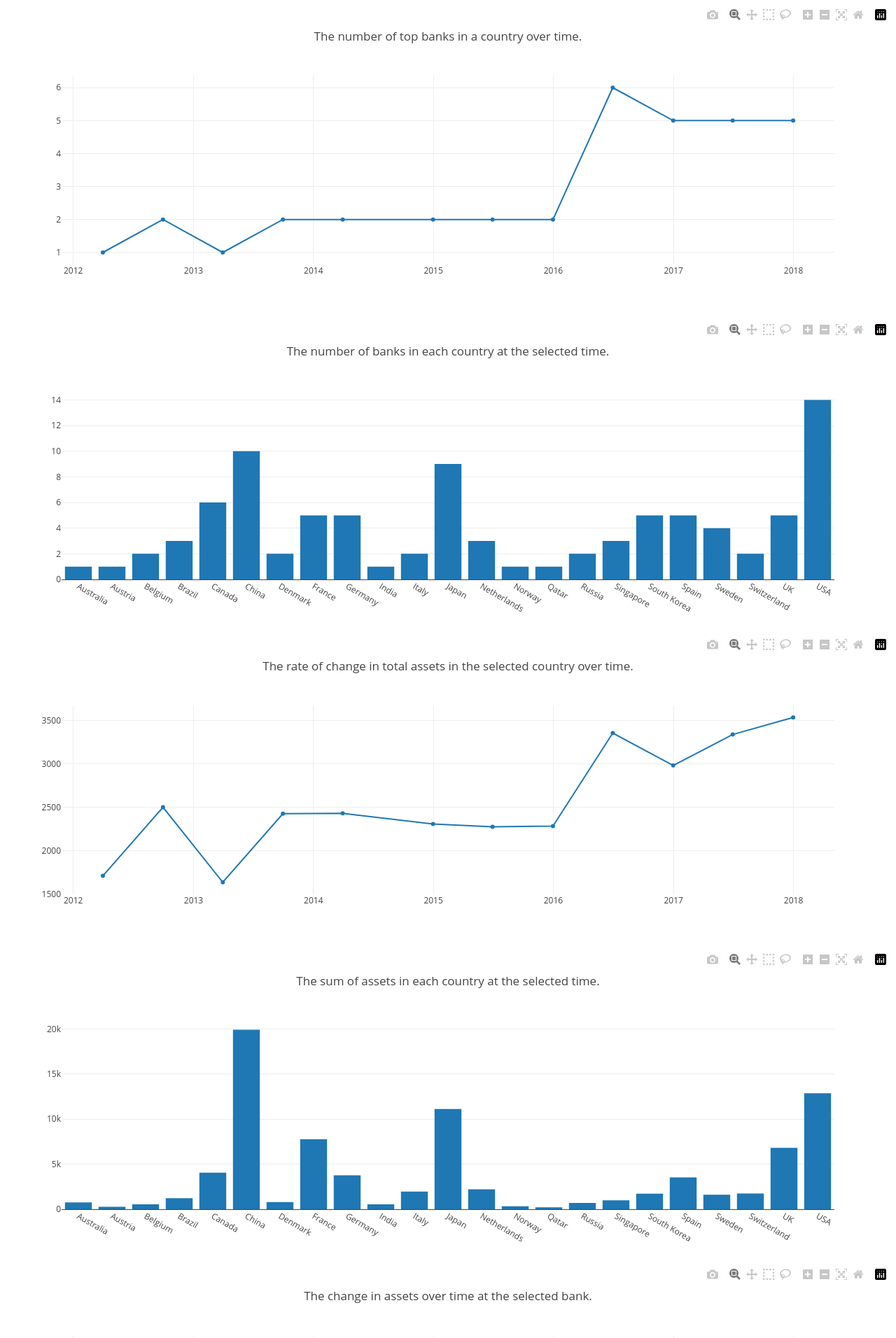
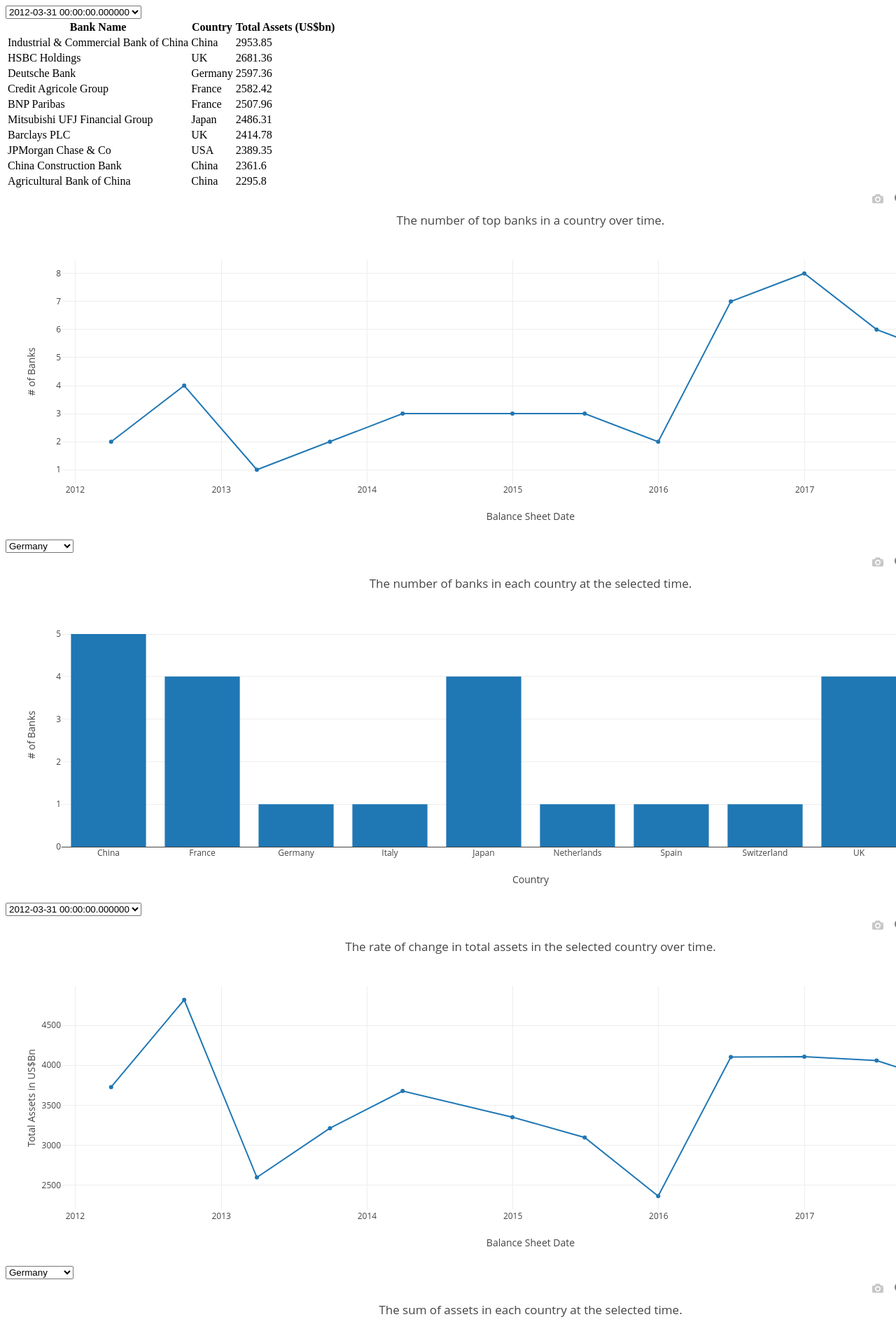
Before and after one commit to jekornhauser/Project2, a Flask app: page / in a window 1280 px wide; the page is wider, and only the part inside the window is pictured. Shown: the top 1912 px of that part at 70% size. Run offline with Flask 2, Linux system fonts and the light colour scheme; data comes from the database, SQL or seed files in the repository; both versions use the stored data as it was after the commit; some libraries are stand-ins or nearby versions.

Commit message:
updated files

```diff
--- a/app.py
+++ b/app.py
@@ -96,5 +96,66 @@
             assets.append(row[2])
     return jsonify(bank_name,country,assets)
 
+@app.route('/bankcountrydropdown/')
+def bankcountrydropdown():
+    '''Returns a list of all distinct countries.'''
+    countries = []
+    with engine.connect() as con:
+        rs = con.execute('SELECT DISTINCT "Country" FROM banks')
+        for row in rs:
+            countries.append(row[0])
+    return jsonify(countries)
+
+@app.route('/timecountrydropdown/')
+def timecountrydropdown():
+    '''Returns a list of all distinct time periods.'''
+    timeperiods = []
+    with engine.connect() as con:
+        rs = con.execute('SELECT DISTINCT "Balance Sheet Date" FROM banks')
+        for row in rs:
+            timeperiods.append(row[0])
+    return jsonify(timeperiods)
+
+@app.route('/tacountrysumdropdown/')
+def tacountrysumdropdown():
+    '''Returns a list of all distinct countries.'''
+    countries = []
+    with engine.connect() as con:
+        rs = con.execute('SELECT DISTINCT "Country" FROM banks')
+        for row in rs:
+            countries.append(row[0])
+    return jsonify(countries)
+
+@app.route('/tatimesumdropdown/')
+def tatimesumdropdown():
+    '''Returns a list of all distinct time periods.'''
+    timeperiods = []
+    with engine.connect() as con:
+        rs = con.execute('SELECT DISTINCT "Balance Sheet Date" FROM banks')
+        for row in rs:
+            timeperiods.append(row[0])
+    return jsonify(timeperiods)
+
+@app.route('/bankassetsdropdown/')
+def bankassetsdropdown():
+    '''Returns a list of all distinct banks.'''
+    banks = []
+    with engine.connect() as con:
+        rs = con.execute('SELECT DISTINCT "Bank" FROM banks')
+        for row in rs:
+            banks.append(row[0])
+    return jsonify(banks)
+
+@app.route('/banktabledropdown/')
+def banktabledropdown():
+    '''Returns a list of all distinct time periods.'''
+    timeperiods = []
+    with engine.connect() as con:
+        rs = con.execute('SELECT DISTINCT "Balance Sheet Date" FROM banks')
+        for row in rs:
+            timeperiods.append(row[0])
+    return jsonify(timeperiods)
+
+
 if __name__ == '__main__':
     app.run(debug=True)
--- a/static/js/app.js
+++ b/static/js/app.js
@@ -13,7 +13,19 @@
            }];
            var barchartlayout = {
             title: "The number of top banks in a country over time.",
-
+            autosize: false,
+            width: 1500,
+            height: 500,
+            xaxis: {
+                title: {
+                    text:'Balance Sheet Date'
+                }
+            },
+            yaxis: {
+                title: {
+                    text:'# of Banks'
+                }
+            }
            };
            Plotly.newPlot("countrybankcountline",barchartdata, barchartlayout)
     });
@@ -35,6 +47,19 @@
            }];
            var barchartlayout = {
             title: "The number of banks in each country at the selected time.",
+            autosize: false,
+            width: 1500,
+            height: 500,
+            xaxis: {
+                title: {
+                    text:'Country'
+                }
+            },
+            yaxis: {
+                title: {
+                    text:'# of Banks'
+                }
+            }
 
            };
            Plotly.newPlot("timebankcountbar",barchartdata, barchartlayout)
@@ -57,7 +82,19 @@
            }];
            var barchartlayout = {
             title: "The rate of change in total assets in the selected country over time.",
-
+            autosize: false,
+            width: 1500,
+            height: 500,
+            xaxis: {
+                title: {
+                    text:'Balance Sheet Date'
+                }
+            },
+            yaxis: {
+                title: {
+                    text:'Total Assets in US$Bn'
+                }
+            }
            };
            Plotly.newPlot("tacountrysumline",barchartdata, barchartlayout)
     });
@@ -80,7 +117,19 @@
            }];
            var barchartlayout = {
             title: "The sum of assets in each country at the selected time.",
-
+            autosize: false,
+            width: 1500,
+            height: 500,
+            xaxis: {
+                title: {
+                    text:'Country'
+                }
+            },
+            yaxis: {
+                title: {
+                    text:'Total Assets in US$Bn'
+                }
+            }
            };
            Plotly.newPlot("tatimesumbar",barchartdata, barchartlayout)
     });
@@ -102,7 +151,19 @@
            }];
            var barchartlayout = {
             title: "The change in assets over time at the selected bank.",
-
+            autosize: false,
+            width: 1500,
+            height: 500,
+            xaxis: {
+                title: {
+                    text:'Balance Sheet Date'
+                }
+            },
+            yaxis: {
+                title: {
+                    text:'Total Assets in US$Bn'
+                }
+            }
            };
            Plotly.newPlot("bankassetsline",barchartdata, barchartlayout)
     });
@@ -115,23 +176,154 @@
         let banks = data[0]
         let countries = data[1]
         let assets = data[2]
+        console.log(data)
         console.log('break')
         console.log(banks)
         console.log('break')
         console.log(countries)
         console.log('break')
         console.log(assets)
+        let tbody = d3.select("tbody");
+        tbody.html("");
+        for (i=0; i<banks.length; i++) {
+            let row = tbody.append("tr");
+            let cell = row.append("td");
+            cell.text(banks[i])
+            let cell2 = row.append("td");
+            cell2.text(countries[i])
+            let cell3 = row.append("td");
+            cell3.text(assets[i])
+
+        }
     });
 };
 
 
+function buildbankcountrydropdown() {
+    // fetch data
+    let URL = '/bankcountrydropdown/';
+    d3.json(URL).then(function(data) {
+        let countries = data;
+        let dropdown = d3.select("#countrybanklist");
+        countries.forEach(country => {
+            var option = dropdown.append("option");
+            option.text(country);
+            option.property("value", country);
+    });
+});
+}
+
+function buildtimecountrydropdown() {
+    // fetch data
+    let URL = '/timecountrydropdown/';
+    d3.json(URL).then(function(data) {
+        let times = data;
+        let dropdown = d3.select("#timebanklist");
+        times.forEach(i => {
+            var option = dropdown.append("option");
+            option.text(i);
+            option.property("value", i);
+    });
+});
+};
+
+function buildtacountrysumdropdown() {
+    // fetch data
+    let URL = '/tacountrysumdropdown/';
+    d3.json(URL).then(function(data) {
+        let countries = data;
+        let dropdown = d3.select("#countrysumlist");
+        countries.forEach(country => {
+            var option = dropdown.append("option");
+            option.text(country);
+            option.property("value", country);
+    });
+});
+}
+
+function buildtatimesumdropdown() {
+    // fetch data
+    let URL = '/tatimesumdropdown/';
+    d3.json(URL).then(function(data) {
+        let times = data;
+        let dropdown = d3.select("#timesumlist");
+        times.forEach(i => {
+            var option = dropdown.append("option");
+            option.text(i);
+            option.property("value", i);
+    });
+});
+};
+
+
+function buildbankassetsdropdown() {
+    // fetch data
+    let URL = '/bankassetsdropdown/';
+    d3.json(URL).then(function(data) {
+        let banks = data;
+        let dropdown = d3.select("#bankassetslist");
+        banks.forEach(i => {
+            var option = dropdown.append("option");
+            option.text(i);
+            option.property("value", i);
+    });
+});
+};
+
+
+function buildbanktabledropdown() {
+    // fetch data
+    let URL = '/banktabledropdown/';
+    d3.json(URL).then(function(data) {
+        let times = data;
+        let dropdown = d3.select("#banktablelist");
+        times.forEach(i => {
+            var option = dropdown.append("option");
+            option.text(i);
+            option.property("value", i);
+    });
+});
+};
+
+
+function countrybankchange(value) {
+    buildCountryBankCountLine(value);
+};
+
+function timebankchange(value) {
+    buildTimeBankCountBar(value);
+};
+
+function countrysumchange(value) {
+    buildCountrySumLine(value);
+};
+
+function timesumchange(value) {
+    buildTimeSumBar(value);
+};
+
+function bankassetschange(value) {
+    buildBankAssetsLine(value);
+};
+
+function banktablechange(value) {
+    buildbankstable(value);
+};
+
 function init(){
 
-   buildCountryBankCountLine('Spain');
-   buildTimeBankCountBar('2017-12-31 00:00:00.000000');
-   buildCountrySumLine('Spain');
-   buildTimeSumBar('2017-12-31 00:00:00.000000')
-   buildBankAssetsLine('Bank of China');
-   buildbankstable('2017-12-31 00:00:00.000000');
+   buildCountryBankCountLine('Germany');
+   buildTimeBankCountBar('2013-03-31 00:00:00.000000');
+   buildCountrySumLine('Germany');
+   buildTimeSumBar('2013-03-31 00:00:00.000000')
+   buildBankAssetsLine('Deutsche Bank');
+   buildbankstable('2013-03-31 00:00:00.000000');
+   buildbankcountrydropdown();
+   buildtimecountrydropdown();
+   buildtacountrysumdropdown();
+   buildtatimesumdropdown();
+   buildbankassetsdropdown();
+   buildbanktabledropdown();
+
 };
 init();
--- a/templates/index.html
+++ b/templates/index.html
@@ -8,11 +8,35 @@
     <link rel="shortcut icon" href="#">
 </head>
 <body>
+    <table>
+        <thead>
+        <tr>
+          <th>Bank Name</th>
+          <th>Country</th>
+          <th>Total Assets (US$bn)</th>
+        </tr>
+        </thead>
+        <tbody>
+
+        </tbody>
+        <select id="banktablelist" onchange="banktablechange(this.value)"></select>
+    </table>
     <div id="countrybankcountline"></div>
-    <div id="timebankcountbar"></div>
-    <div id="tacountrysumline"></div>
-    <div id="tatimesumbar"></div>
-    <div id="bankassetsline"></div>
+    <div id="countrybankdropdown">
+        <select id="countrybanklist" onchange="countrybankchange(this.value)"></select>
+    </div>
+    <div id="timebankcountbar">
+        <select id="timebanklist" onchange="timebankchange(this.value)"></select>
+    </div>
+    <div id="tacountrysumline">
+        <select id="countrysumlist" onchange="countrysumchange(this.value)"></select>
+    </div>
+    <div id="tatimesumbar">
+        <select id="timesumlist" onchange="timesumchange(this.value)"></select>
+    </div>
+    <div id="bankassetsline">
+        <select id="bankassetslist" onchange="bankassetschange(this.value)"></select>
+    </div>
     <script src="https://cdnjs.cloudflare.com/ajax/libs/d3/5.5.0/d3.js"></script>
     <script src="https://cdn.plot.ly/plotly-latest.min.js"></script>
     <script src="static/js/app.js"></script>
```
Also changed, not shown: banks.db, 3 other files.
